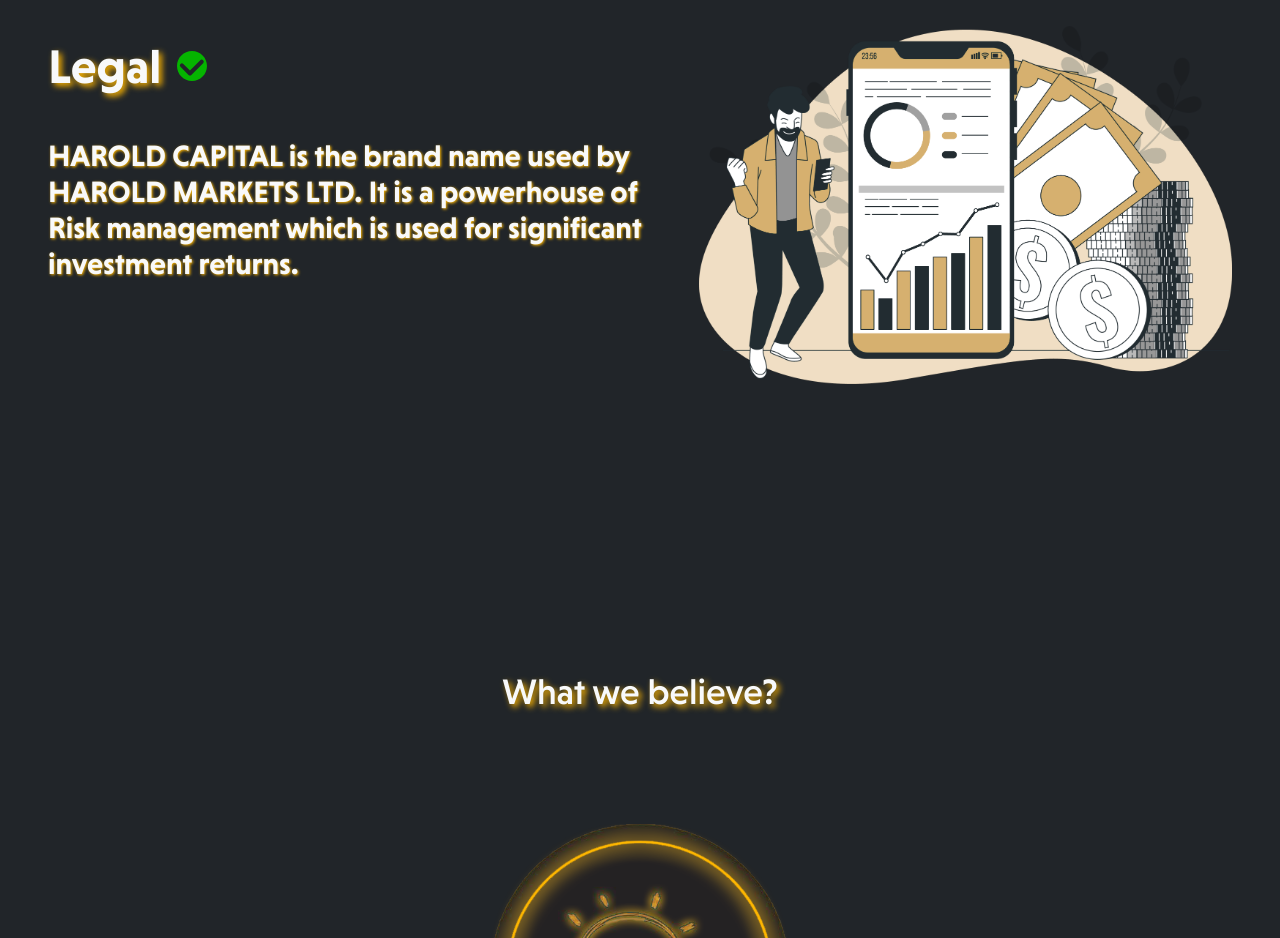
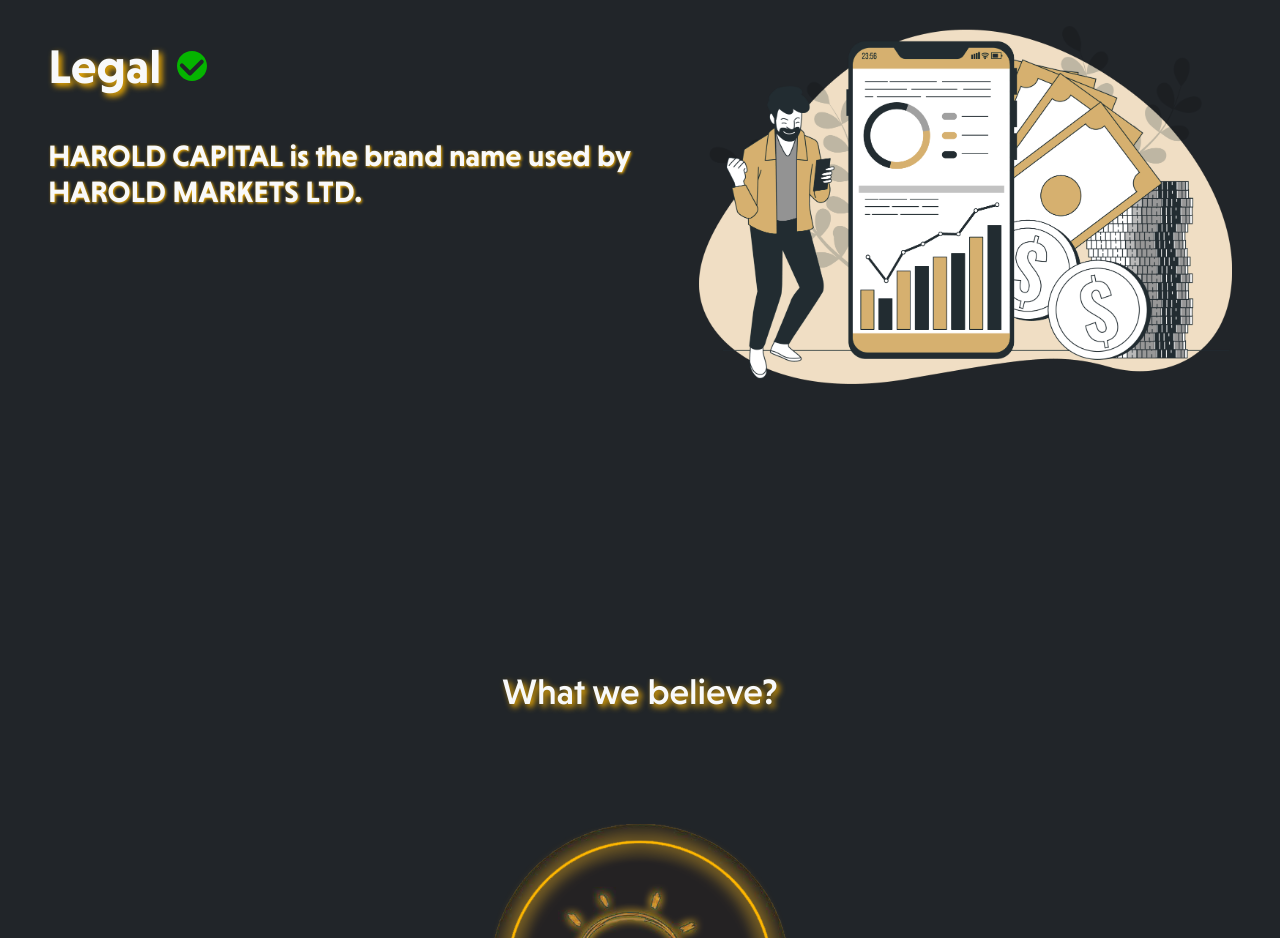
Before and after one commit to RenisideOfficial/Regular-Website-1, a Next.js app: page / in a window 1280 px wide. Shown: the part 1380-2318 px from the top of the page. Built offline with nearby package versions, Linux system fonts and the light colour scheme.

Commit message:
feat: website text

```diff
--- a/components/MoreInfo.tsx
+++ b/components/MoreInfo.tsx
@@ -15,9 +15,7 @@
             <Image src={verified} alt="verified" width={30} />
           </div>
           <p className="lg:text-3xl text-[1rem] [text-shadow:1px_1px_3px_var(--color-gold)] mt-12">
-            HAROLD CAPITAL is the brand name used by HAROLD MARKETS LTD. It is
-            a powerhouse of Risk management which is used for significant
-            investment returns.
+            <b>HAROLD CAPITAL</b> is the brand name used by HAROLD MARKETS LTD.
           </p>
         </div>
         <Image
```
